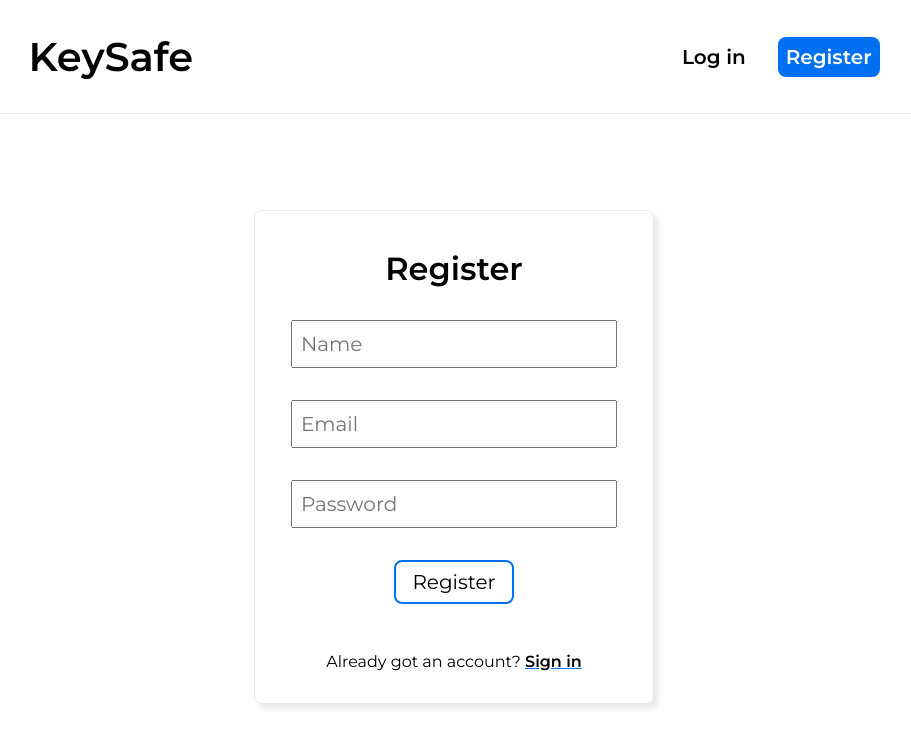
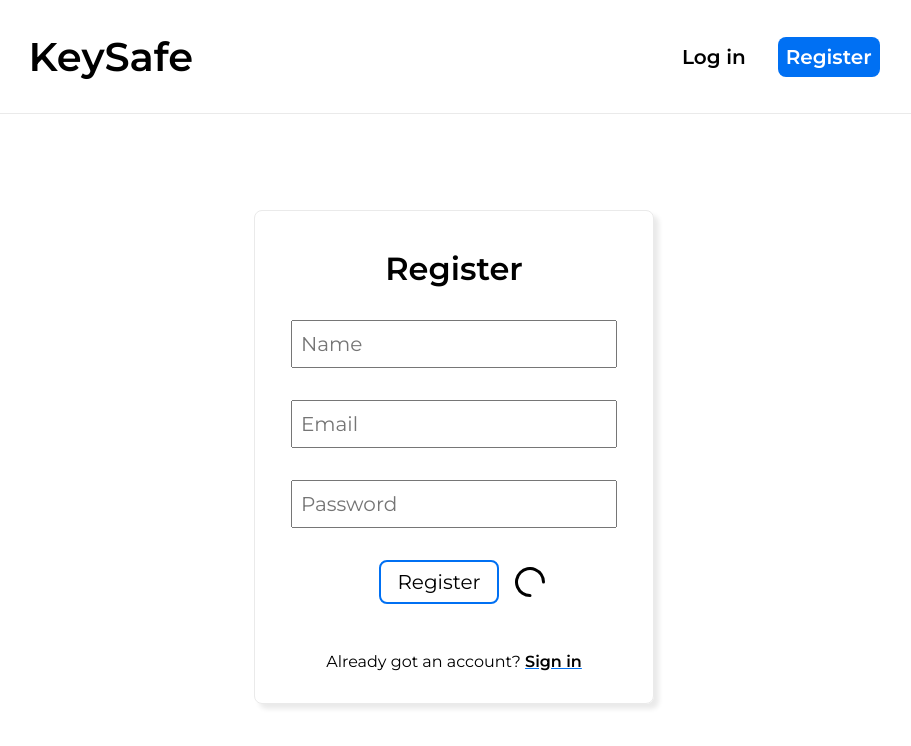
Before and after one commit to actuallyatiger/keysafe, a Next.js app: page /register in a window 1280 px wide. Shown: the top 746 px of the page, without its empty margins (186-1097 px from the left). Built offline with nearby package versions, Linux system fonts and the light colour scheme; no server answers.

Commit message:
Added loading spinner to register page.

```diff
--- a/pages/register.tsx
+++ b/pages/register.tsx
@@ -3,9 +3,11 @@ import PageHead from "components/PageHead";
 import type { NextPage } from "next";
 import Link from "next/link";
 import { useRouter } from "next/router";
-import { useEffect, useState } from "react";
+import { useEffect, useRef, useState } from "react";
 import ReactDOM from "react-dom";
 import styles from "styles/Register.module.scss";
+import loading_circle from "assets/loading_circle.svg";
+import Image from "next/image";
 
 const Register: NextPage = () => {
   const router = useRouter();
@@ -27,8 +29,11 @@ const Register: NextPage = () => {
     }
   }, [shouldRedirect]);
 
+  const loadingRef = useRef<HTMLImageElement>(null);
+
   const handleSubmit = async (event: any) => {
     event.preventDefault();
+    loadingRef.current!.style.display = "block";
 
     const data = {
       name: event.target.name.value,
@@ -63,6 +68,7 @@ const Register: NextPage = () => {
         document.getElementById("error")
       );
     }
+    loadingRef.current!.style.display = "none";
   };
 
   return (
@@ -105,9 +111,19 @@ const Register: NextPage = () => {
                 placeholder="Password"
                 required
               />
-              <button type="submit" className={styles.submit}>
-                Register
-              </button>
+              <div className={styles.submitArea}>
+                <button type="submit" className={styles.submit}>
+                  Register
+                </button>
+                <Image
+                  src={loading_circle}
+                  alt="Loading..."
+                  ref={loadingRef}
+                  className={styles.loadingCircle}
+                  width={30}
+                  height={30}
+                />
+              </div>
             </form>
             <p>
               Already got an account?{" "}
--- a/styles/Register.module.scss
+++ b/styles/Register.module.scss
@@ -62,6 +62,12 @@
   }
 }
 
+.submitArea {
+  display: flex;
+  align-items: center;
+  justify-content: center;
+}
+
 .submit {
   background-color: #ffffff;
   border: 2px solid $blue;
@@ -73,6 +79,11 @@
   cursor: pointer;
 }
 
+.loading_circle {
+  display: none;
+  animation: rotate 2s linear infinite;
+}
+
 .loginLink {
   font-weight: 600;
   text-decoration: solid underline $blue;
```
